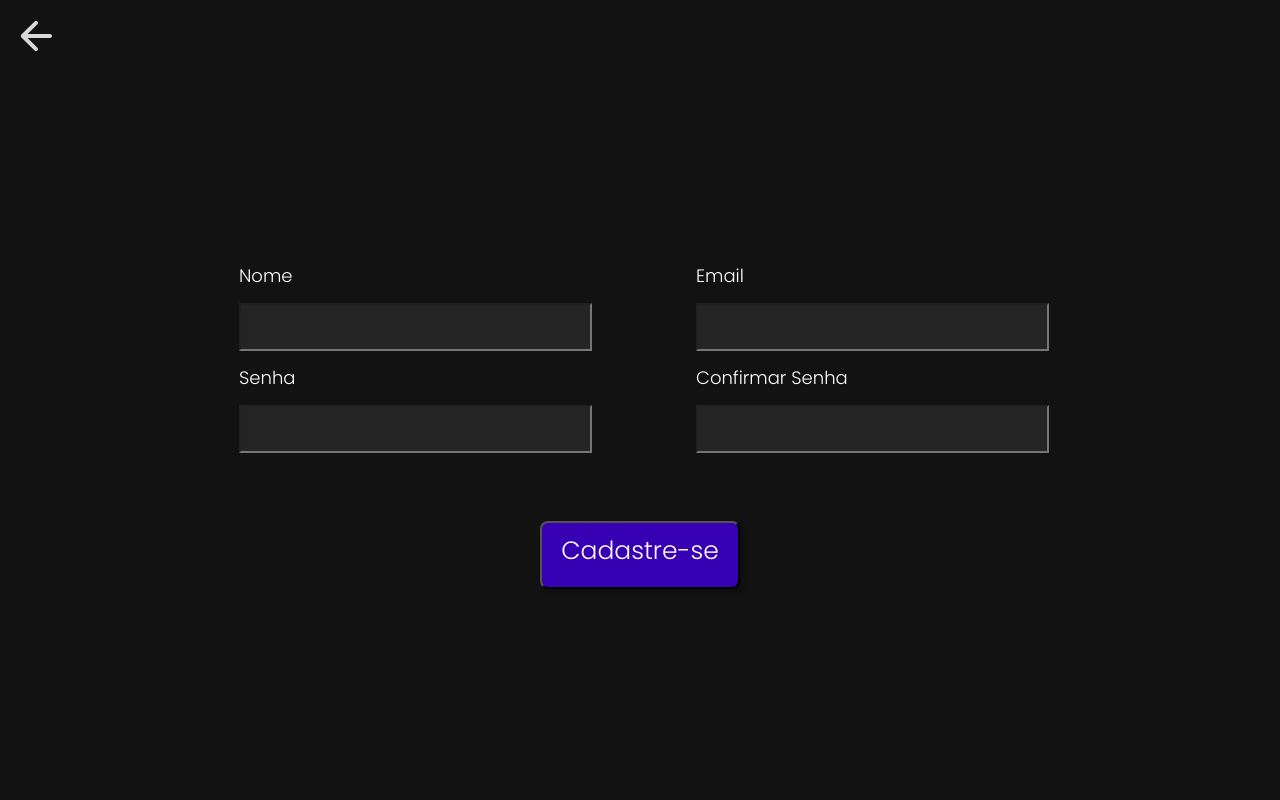
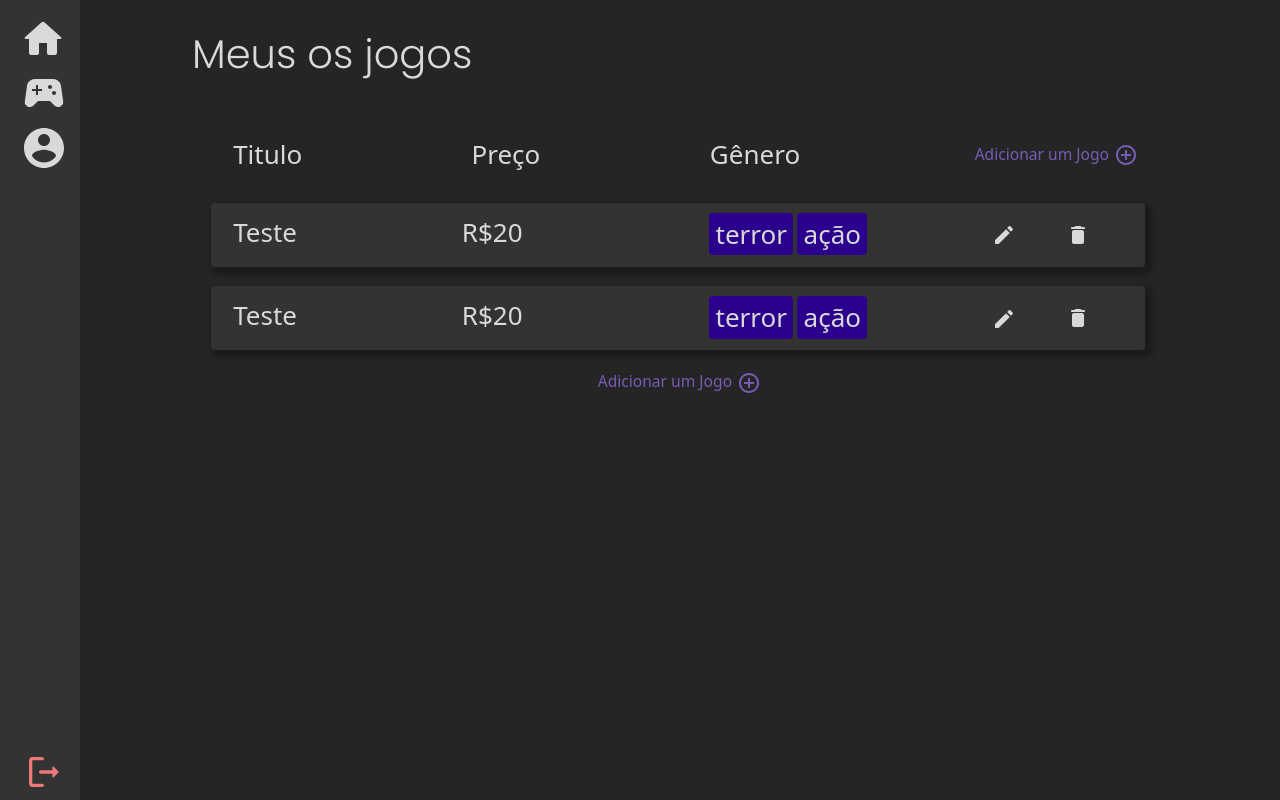
Before and after one commit to Ga-Alves/Projeto3, a React (Create React App) app in the folder React-App/: page /home in a window 1280 px wide. Built offline with nearby package versions, Linux system fonts and the light colour scheme.

Commit message:
pointer do jogo

```diff
--- a/React-App/src/App.js
+++ b/React-App/src/App.js
@@ -20,7 +20,7 @@ export default function App() {
   return (
     <>
       <div className="App">
-          {/* <Navbar className="navbar, align-items-start">
+          <Navbar className="navbar, align-items-start">
             <Container>
             <Nav className="flex-column">
               <Nav.Link href="/home" ><img src={home} alt="home"></img ></Nav.Link>
@@ -39,8 +39,8 @@ export default function App() {
             <Route path='/account' element = {<MyAccount/>} />
             <Route path='/home' element = {<Home/>} />
             <Route path='/games' element = {<Games/>} />
-          </Routes> */}
-          <Cadastro/>
+          </Routes>
+          {/* <Cadastro/> */}
       </div>
       </>
   );
--- a/React-App/src/components/Item/Item.css
+++ b/React-App/src/components/Item/Item.css
@@ -9,7 +9,7 @@
   box-shadow: 4px 4px 4px 4px rgba(0, 0, 0, 0.25);
   border-radius: 4px;
 }
-
+.pointer { cursor: pointer; }
 .genero {
   padding:3%;
   padding-right: 10%;
--- a/React-App/src/components/Item/Item.js
+++ b/React-App/src/components/Item/Item.js
@@ -20,8 +20,8 @@ export default function Item(props) {
                         {props.genero.map(a => <div class="genero">{a}</div>)}
                     </div>
                 </div>
-                <div class="col" onClick={() => { if (!openModalEdit) setOpenModalEdit(true);}}><img src={edit} alt="out"></img></div>
-                <div class="col"><img src={remove} alt="out"></img></div>
+                <div class="pointer col" onClick={() => { if (!openModalEdit) setOpenModalEdit(true);}}><img src={edit} alt="out"></img></div>
+                <div class="pointer col"><img src={remove} alt="out"></img></div>
                 {openModalEdit && <ModalEditGame closeModal={setOpenModalEdit} />}
             </div>
         </>
--- a/React-App/src/components/Table/Table.css
+++ b/React-App/src/components/Table/Table.css
@@ -16,6 +16,7 @@
   color: #775CB6;
   text-align: center;
   font-size: 60%;
+  cursor: pointer;
 }
 
 .tabela {
```
Also changed, not shown: 2 other files (tests, documents, lock files or other folders).
